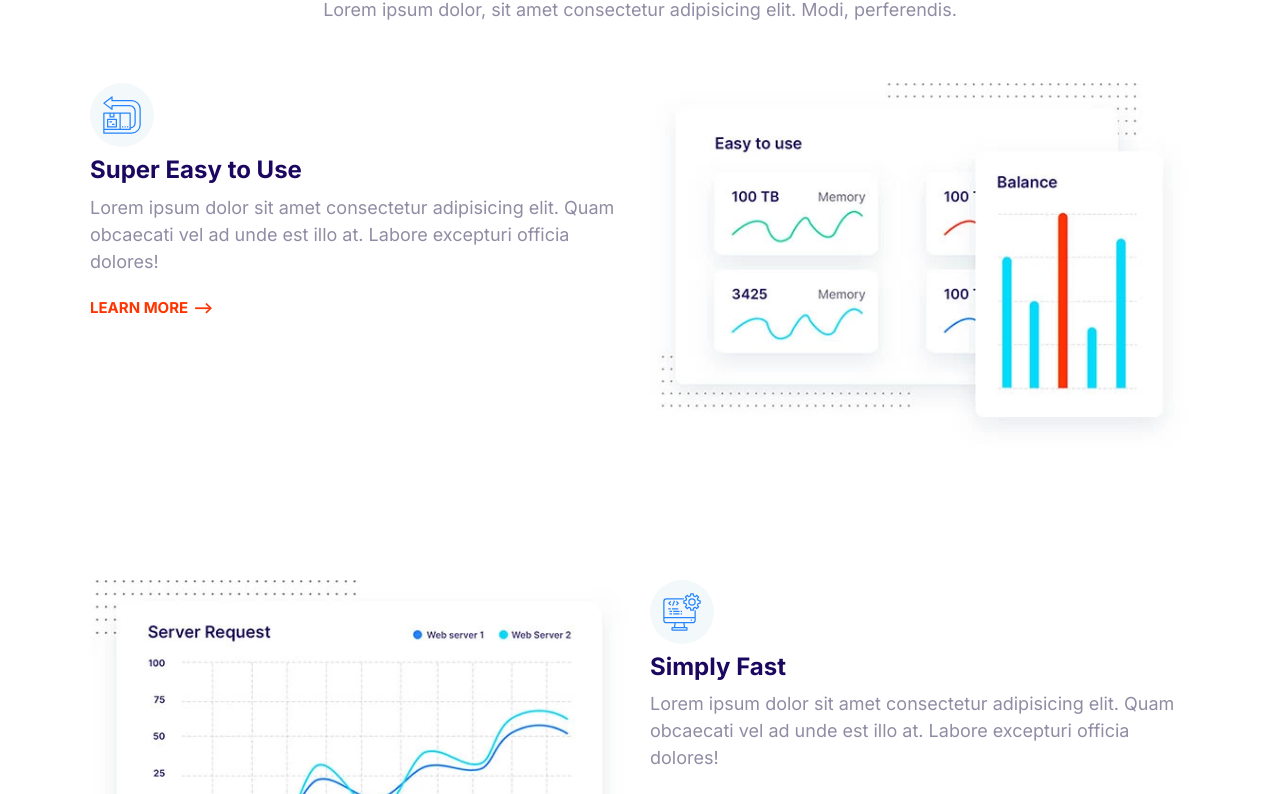
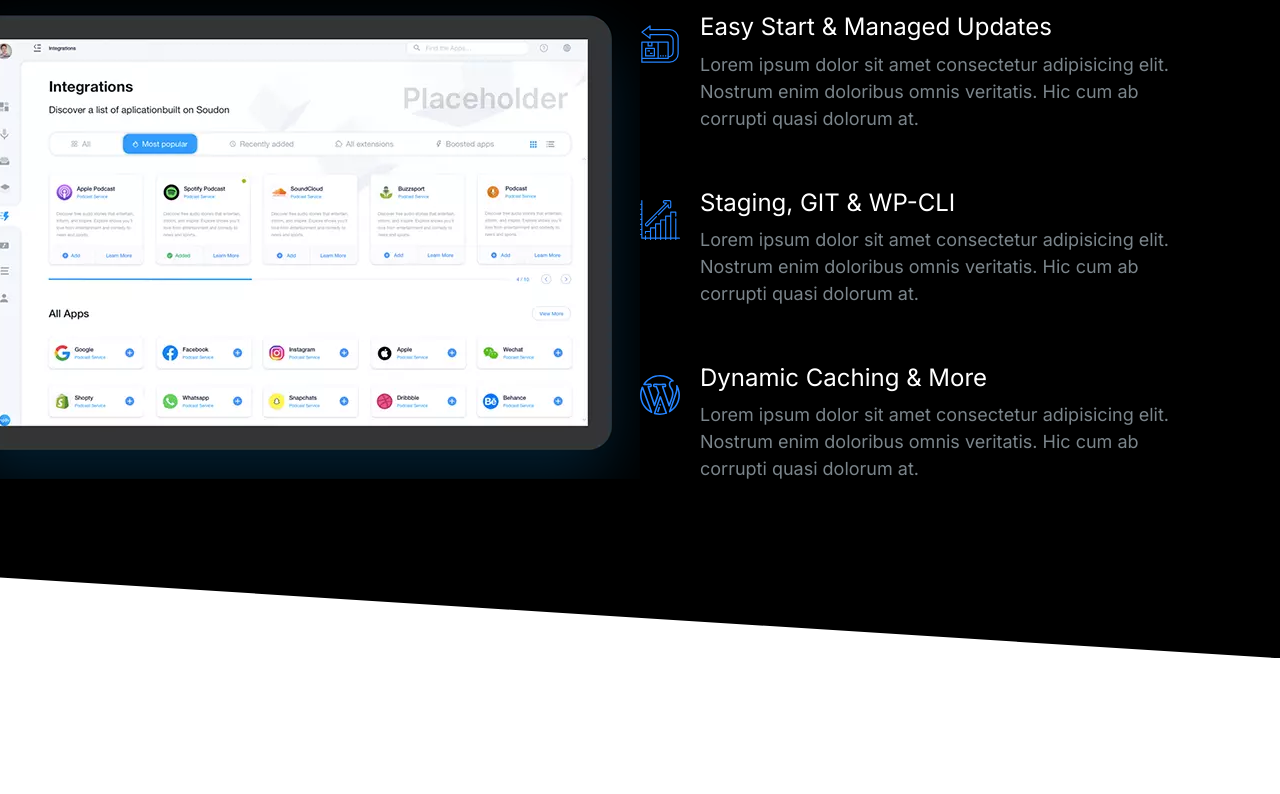
Before and after one commit to jonaszer/HTML-CSS-Website-by-Mosh-Courses, a plain HTML site: page index.html in a window 1280 px wide. Shown: the part 151-945 px from the top of the page. After the commit the page ends 809 px from the top, so only its background shows below. Drawn offline with Linux system fonts and the light colour scheme.

Commit message:
Define showcase block component

```diff
--- a/css/styles.css
+++ b/css/styles.css
@@ -14,6 +14,11 @@
 }
 
 /* Typography */
+
+::selection {
+  background: var(--color-primary);
+  color: #fff;
+}
 
 html {
   font-size: 62.5%;
@@ -42,6 +47,7 @@ h2 {
 
 h3 {
   font-size: 3rem;
+  font-weight: 500;
 }
 
 p {
@@ -142,7 +148,6 @@ a {
 .list {
   list-style: none;
   padding-left: 0;
-  color: var(--color-headings);
 }
 
 .list--inline .list__item{
@@ -153,6 +158,7 @@ a {
 .list--tick {
   list-style-image: url(../images/tick.svg);
   padding-left: 3rem;
+  color: var(--color-headings);
 }
 
 .list--tick .list__item {
@@ -422,6 +428,7 @@ a {
 
 .media {
   display: flex;
+  margin-bottom: 4rem;
 }
 
 .media__title {
@@ -635,17 +642,19 @@ a {
   color: #7b858b;
 }
 
-.block--dark .block__heading {
+.block--dark h1,
+.block--dark h2,
+.block--dark h3 {
   color: #fff;
 }
 
 .block--skewed-right {
   padding-bottom: calc(var(--padding-vertical) + 4rem);
-  clip-path: polygon(0% 0%, 100% 0%, 100% 100%, 0 80%);
+  clip-path: polygon(0% 0%, 100% 0%, 100% 100%, 0 90%);
 }
 
 .block--skewed-left {
-  clip-path: polygon(0% 0%, 100% 0%, 100% 80%, 0 100%);
+  clip-path: polygon(0% 0%, 100% 0%, 100% 90%, 0 100%);
   padding-bottom: calc(var(--padding-vertical) + 4rem);
 }
 
@@ -807,3 +816,24 @@ a {
     order: 2;
   }
 }
+
+/* Showcase Block */
+
+.block-showcase__image > img {
+  width: 100%;
+}
+
+@media screen and (min-width: 768px) {
+  .block-showcase .grid {
+    grid-template-columns: 50% 50%;
+  }
+
+  .block-showcase__image {
+    justify-self: end;
+  }
+
+  .block-showcase__image > img {
+    width: auto;
+    max-width: 700px;
+  }
+}
--- a/index.html
+++ b/index.html
@@ -15,94 +15,77 @@
     <link rel="stylesheet" href="css/styles.css" />
   </head>
   <body>
-    <section class="block container">
+    <section class="block block--dark block--skewed-right block-showcase">
       <header class="block__header">
-        <h2>Host on the Cloud to Keep Growing</h2>
-        <p>
-          Lorem ipsum dolor, sit amet consectetur adipisicing elit. Modi,
-          perferendis.
-        </p>
+        <h2>User-friendly Control Panel</h2>
       </header>
-      <article class="grid grid--1x2 feature">
-        <div class="feature__content">
-          <span class="icon-container">
+      <div class="container grid grid--1x2">
+        <picture class="block-showcase__image">
+          <source
+            type="image/webp"
+            srcset="images/ipad.webp 1x, images/ipad@2x.webp 2x"
+          />
+          <source
+            type="image/png"
+            srcset="images/ipad/png 1x, images/ipad@2x/png 2x"
+          />
+          <img src="images/ipad.png" alt="" />
+        </picture>
+        <ul class="list">
+          <li>
+            <div class="media">
+              <div class="media__image">
                 <svg class="icon icon--primary">
                   <use xlink:href="images/sprite.svg#easy"></use>
                 </svg>
-          </span>
-          <h3 class="feature__heading">Super Easy to Use</h3>
+              </div>
+              <div class="media__body">
+                <h3 class="media__title">Easy Start & Managed Updates</h3>
                 <p>
-            Lorem ipsum dolor sit amet consectetur adipisicing elit. Quam
-            obcaecati vel ad unde est illo at. Labore excepturi officia dolores!
+                  Lorem ipsum dolor sit amet consectetur adipisicing elit.
+                  Nostrum enim doloribus omnis veritatis. Hic cum ab corrupti
+                  quasi dolorum at.
                 </p>
-          <a href="#" class="link-arrow">Learn More</a>
               </div>
-        <picture>
-          <source
-            type="image/webp"
-            srcset="images/easy.webp 1x, images/easy@2x.webp 2x"
-          />
-          <source
-            type="image/jpg"
-            srcset="images/easy.jpg 1x, images/easy@2x.jpg 2x"
-          />
-          <img class="feature__image" src="images/easy@2x.jpg" alt="" />
-        </picture>
-      </article>
-      <article class="grid grid--1x2 feature">
-        <div class="feature__content">
-          <span class="icon-container">
+            </div>
+          </li>
+          <li>
+            <div class="media">
+              <div class="media__image">
                 <svg class="icon icon--primary">
-              <use xlink:href="images/sprite.svg#computer"></use>
+                  <use xlink:href="images/sprite.svg#growth"></use>
                 </svg>
-          </span>
-          <h3 class="feature__heading">Simply Fast</h3>
+              </div>
+              <div class="media__body">
+                <h3 class="media__title">Staging, GIT & WP-CLI</h3>
                 <p>
-            Lorem ipsum dolor sit amet consectetur adipisicing elit. Quam
-            obcaecati vel ad unde est illo at. Labore excepturi officia dolores!
+                  Lorem ipsum dolor sit amet consectetur adipisicing elit.
+                  Nostrum enim doloribus omnis veritatis. Hic cum ab corrupti
+                  quasi dolorum at.
                 </p>
-          <a href="#" class="link-arrow">Learn More</a>
               </div>
-        <picture>
-          <source
-            type="image/webp"
-            srcset="images/fast.webp 1x, images/fast@2x.webp 2x"
-          />
-          <source
-            type="image/jpg"
-            srcset="images/easy.jpg 1x, images/easy@2x.jpg 2x"
-          />
-          <img class="feature__image" src="images/easy@2x.jpg" alt="" />
-        </picture>
-      </article>
-      <article class="grid grid--1x2 feature">
-        <div class="feature__content">
-          <span class="icon-container">
+            </div>
+          </li>
+          <li>
+            <div class="media">
+              <div class="media__image">
                 <svg class="icon icon--primary">
                   <use xlink:href="images/sprite.svg#wordpress"></use>
                 </svg>
-          </span>
-          <h3 class="feature__heading">Wordpress Made Easy</h3>
+              </div>
+              <div class="media__body">
+                <h3 class="media__title">Dynamic Caching & More</h3>
                 <p>
-            Lorem ipsum dolor sit amet consectetur adipisicing elit. Quam
-            obcaecati vel ad unde est illo at. Labore excepturi officia dolores!
+                  Lorem ipsum dolor sit amet consectetur adipisicing elit.
+                  Nostrum enim doloribus omnis veritatis. Hic cum ab corrupti
+                  quasi dolorum at.
                 </p>
-          <a href="#" class="link-arrow">Learn More</a>
               </div>
-        <picture>
-          <source
-            type="image/webp"
-            srcset="images/wordpress.webp 1x, images/wordpress@2x.webp 2x"
-          />
-          <source
-            type="image/jpg"
-            srcset="images/wordpress.jpg 1x, images/wordpress@2x.jpg 2x"
-          />
-          <img class="feature__image" src="images/wordpress@2x.jpg" alt="" />
-        </picture>
-      </article>
+            </div>
+          </li>
+        </ul>
+      </div>
     </section>
-
     <script src="js/main.js"></script>
   </body>
 </html>
```
Also changed, not shown: components/media.html (+2 -2 lines), components/showcase-block.html (added, +71 -0 lines), images/ipad.png (added), images/ipad.webp (added), images/ipad@2x.png (added), images/ipad@2x.webp (added). Lines whose indentation alone changed are shown as unchanged.
